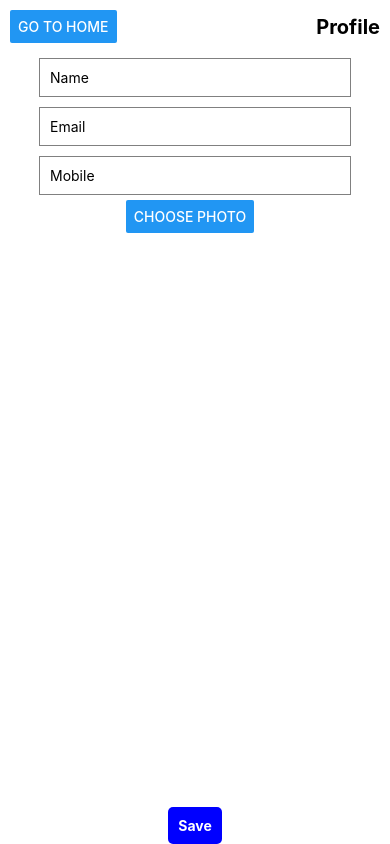
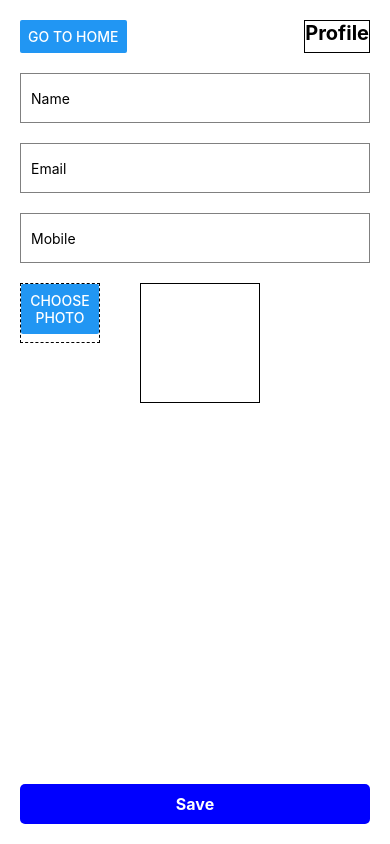
Before and after one commit to RishiVenkataSivaraju/BothaSoftFontEnd, a React Native app: screen / in a window 390 px wide. Built offline with nearby package versions, Linux system fonts and the light colour scheme; no server answers.

Commit message:
New Styles and fucntionality added

```diff
--- a/App.js
+++ b/App.js
@@ -1,3 +1,176 @@
+// import React, { useState, useEffect } from 'react';
+// import axios from "axios";
+// import { Button, Image, View, Text, TextInput, StyleSheet, TouchableOpacity } from 'react-native';
+// import { launchImageLibrary } from 'react-native-image-picker';
+// const App = () => {
+//   const [name, setName] = useState('');
+//   const [email, setEmail] = useState('');
+//   const [mobile, setMobile] = useState('');
+//   const [imageUri, setImageUri] = useState('');
+//   const [userData, setUserData] = useState(null);
+
+//   let number = 123;
+
+//   useEffect(() => {
+//     const fetchData = async () => {
+//       try {
+//         const response = await axios.get(`http://localhost:8080/api/profile/mobile/${number}`);
+//         if (response.data === '') {
+//           console.log("User Does Not Exist!");
+//         } else {
+//           console.log(response.data);
+//           setUserData(response.data);
+//           setName(response.data.name ? `Name: ${response.data.name}` : '');
+//           setEmail(response.data.email ? `Email: ${response.data.email}` : '');
+//           setMobile(response.data.mobile ? `Mobile: ${response.data.mobile}` : '');
+//         }
+//       } catch (error) {
+//         console.log("Error fetching user details:", error);
+//       }
+//     };
+
+//     fetchData();
+
+//     // Cleanup function to avoid memory leaks
+//     return () => {
+//       setUserData(null);
+//     };
+//   }, []); // Depend on number to rerun the effect if number changes
+
+
+//   const handleChoosePhoto = () => {
+//     const options = {
+//       mediaType: 'photo',
+//       quality: 1,
+//     };
+//     launchImageLibrary(options, (response) => {
+//       if (response.didCancel) {
+//         console.log('User cancelled image picker');
+//       } else if (response.errorCode) {
+//         console.log('ImagePicker Error: ', response.errorCode);
+//       } else if (response.customButton) {
+//         console.log('User tapped custom button: ', response.customButton);
+//       } else {
+//         setImageUri(response.assets[0].uri);
+//         console.log(response.assets[0].uri);
+//       }
+//     });
+//   };
+
+//   const handleSave = async () => {
+//     const data = {
+//       "name": name,
+//       "mobile": mobile,
+//       "email": email,
+//       "photosrc": imageUri
+//     };
+//     try {
+//       const response = await axios.post("http://localhost:8080/api/user/profile", data);
+//       console.log(response.data);
+//       console.log('Name:', name);
+//       console.log('Mobile:', mobile);
+//       console.log('Photo Source:', imageUri);
+//     } catch (error) {
+//       console.log("Error saving profile:", error);
+//     }
+//   };
+
+//   return (
+//     <View style={styles.container}>
+//       <View style={styles.navigation}>
+//         <Button title="Go To Home" onPress={() => { }} />
+//         <Text style={styles.title}>Profile</Text>
+//       </View>
+//       <TextInput
+//         style={styles.input}
+//         placeholder="Name"
+//         value={name}
+//         editable={userData ? false : true}
+//         onChangeText={text => setName(text)}
+//       />
+//       <TextInput
+//         style={styles.input}
+//         placeholder="Email"
+//         value={email}
+//         editable={userData ? false : true}
+//         onChangeText={text => setEmail(text)}
+//       />
+//       <TextInput
+//         style={styles.input}
+//         placeholder="Mobile"
+//         keyboardType='numeric'
+//         value={mobile}
+//         editable={userData ? false : true}
+//         onChangeText={text => setMobile(text)}
+//       />
+//       <View style={{ flex: 1, flexDirection: 'row' }}>
+//         <TouchableOpacity style={styles.uploadButton} >
+//           <Button title="Choose Photo" onPress={handleChoosePhoto} />
+//         </TouchableOpacity>
+//         <View style={styles.photoPlaceholder}>
+//           {imageUri && (
+//             <Image source={{ uri: imageUri }} style={{ width: 100, height: 100 }} />
+//           )}
+//         </View>
+//       </View>
+
+//      <TouchableOpacity style={[styles.button, { opacity: userData ? 0.5 : 1 }]}
+//         onPress={userData ? null : handleSave}
+//         disabled={userData ? true : false} >
+//         <Text style={styles.buttonText}>Save</Text>
+//       </TouchableOpacity>
+//     </View>
+//     </View>
+//   );
+// };
+
+// const styles = StyleSheet.create({
+//   container: {
+//     flex: 1,
+//     justifyContent: 'center',
+//     alignItems: 'center',
+//     backgroundColor: '#fff',
+//   },
+//   navigation: {
+//     flexDirection: 'row',
+//     alignItems: 'center',
+//     justifyContent: 'space-between',
+//     width: '100%',
+//     padding: 10,
+//   },
+//   title: {
+//     fontSize: 20,
+//     fontWeight: 'bold',
+//   },
+//   input: {
+//     borderWidth: 1,
+//     borderColor: 'gray',
+//     padding: 10,
+//     marginVertical: 5,
+//     width: '80%',
+//   },
+//   uploadButton: {
+//     marginRight: 10,
+//   },
+//   photoPlaceholder: {
+//     justifyContent: 'center',
+//     alignItems: 'center',
+//   },
+// button: {
+//     backgroundColor: 'blue',
+//     padding: 10,
+//     borderRadius: 5,
+//     alignItems: 'center',
+//     marginTop: 20,
+//   },
+//   buttonText: {
+//     color: 'white',
+//     fontSize: 16,
+//     fontWeight: 'bold',
+//   },
+// });
+
+// export default App;
 import React, { useState, useEffect } from 'react';
 import axios from "axios";
 import { Button, Image, View, Text, TextInput, StyleSheet, TouchableOpacity } from 'react-native';
@@ -103,69 +276,80 @@ const App = () => {
         editable={userData ? false : true}
         onChangeText={text => setMobile(text)}
       />
-      <View style={{ flex: 1, flexDirection: 'row' }}>
-        <TouchableOpacity style={styles.uploadButton} >
+        <View style={{flex: 1,flexDirection: 'row'}}>
+      <TouchableOpacity style={styles.uploadButton}>
       <Button title="Choose Photo" onPress={handleChoosePhoto} />
       </TouchableOpacity>
       <View style={styles.photoPlaceholder}>
       {imageUri && (
-            <Image source={{ uri: imageUri }} style={{ width: 100, height: 100 }} />
+        <Image source={imageUri} />
       )}
         </View>
       </View>
-      <TouchableOpacity
-        style={[styles.button, { opacity: userData ? 0.5 : 1 }]}
+
+     <TouchableOpacity style={[styles.button, { opacity: userData ? 0.5 : 1 }]}
         onPress={userData ? null : handleSave}
-        disabled={userData ? true : false}
-      >
+        disabled={userData ? true : false} >
         <Text style={styles.buttonText}>Save</Text>
       </TouchableOpacity>
     </View>
   );
 };
-
 const styles = StyleSheet.create({
   container: {
     flex: 1,
-    justifyContent: 'center',
-    alignItems: 'center',
-    backgroundColor: '#fff',
+    padding: 20,
   },
   navigation: {
     flexDirection: 'row',
-    alignItems: 'center',
     justifyContent: 'space-between',
-    width: '100%',
-    padding: 10,
+    marginBottom: 20,
   },
   title: {
     fontSize: 20,
     fontWeight: 'bold',
+    justifyContent: 'center',
+    borderWidth: 1,
   },
   input: {
+    height: 50,
+    borderColor: 'gray',
     borderWidth: 1,
-    borderColor: 'gray',
+    marginBottom: 20,
     padding: 10,
-    marginVertical: 5,
-    width: '80%',
   },
   uploadButton: {
-    marginRight: 10,
+    height: 60,
+    width: 80,
+    borderWidth: 1,
+    borderColor: 'black',
+    borderStyle: 'dashed',
+    marginBottom: 20,
+    marginRight: 20,
+    alignItems: 'center',
   },
   photoPlaceholder: {
-    justifyContent: 'center',
+    height: 120,
+    width: 120,
+    borderWidth: 1,
+    borderColor: 'black',
+    marginBottom: 30,
+    marginLeft: 20,
     alignItems: 'center',
   },
 button: {
     backgroundColor: 'blue',
     padding: 10,
     borderRadius: 5,
+    alignItems: 'center',
     marginTop: 20,
   },
   buttonText: {
     color: 'white',
+    fontSize: 16,
     fontWeight: 'bold',
   },
 });
 
+
 export default App;
```
Lines whose indentation alone changed are shown as unchanged.
